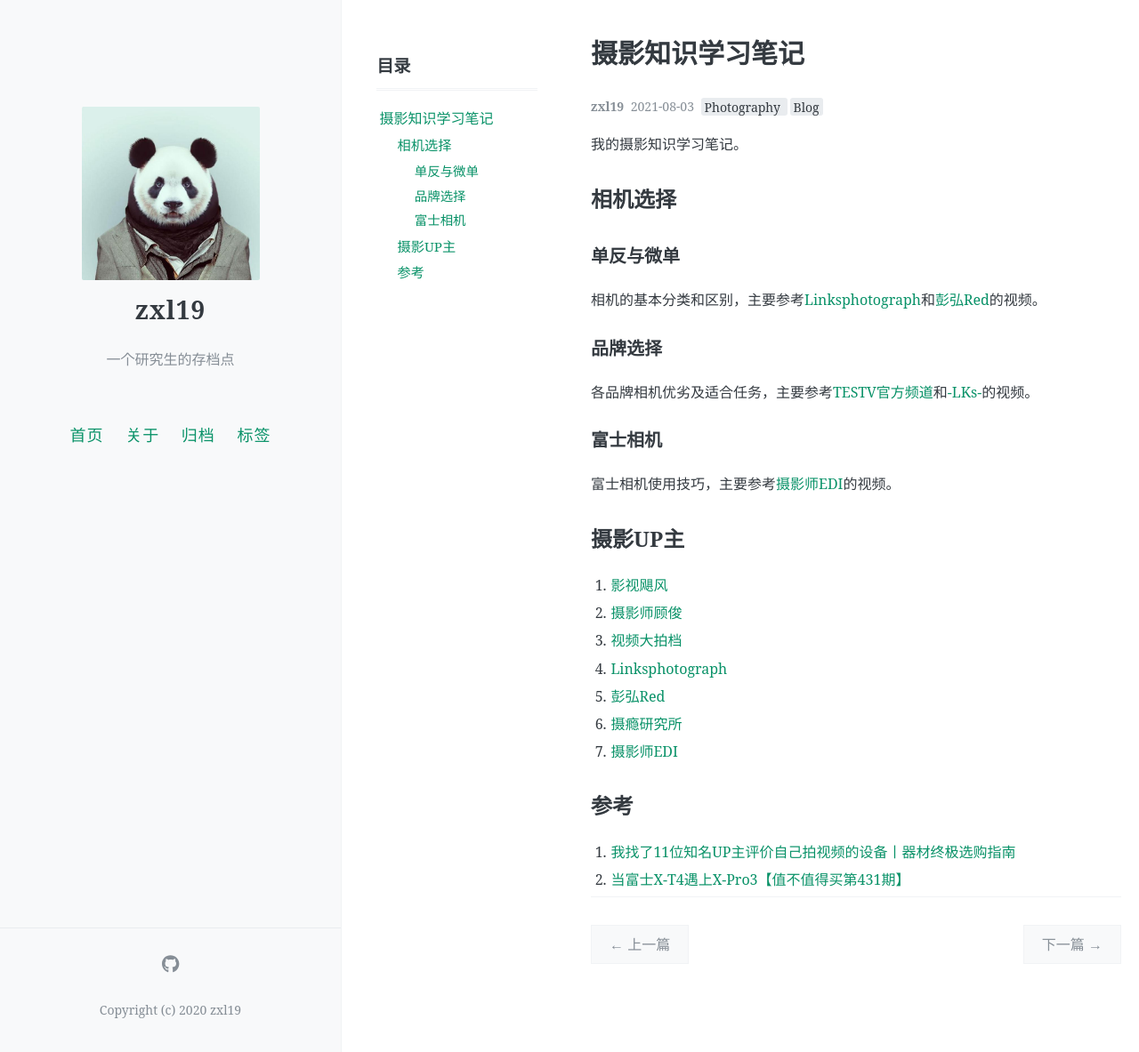
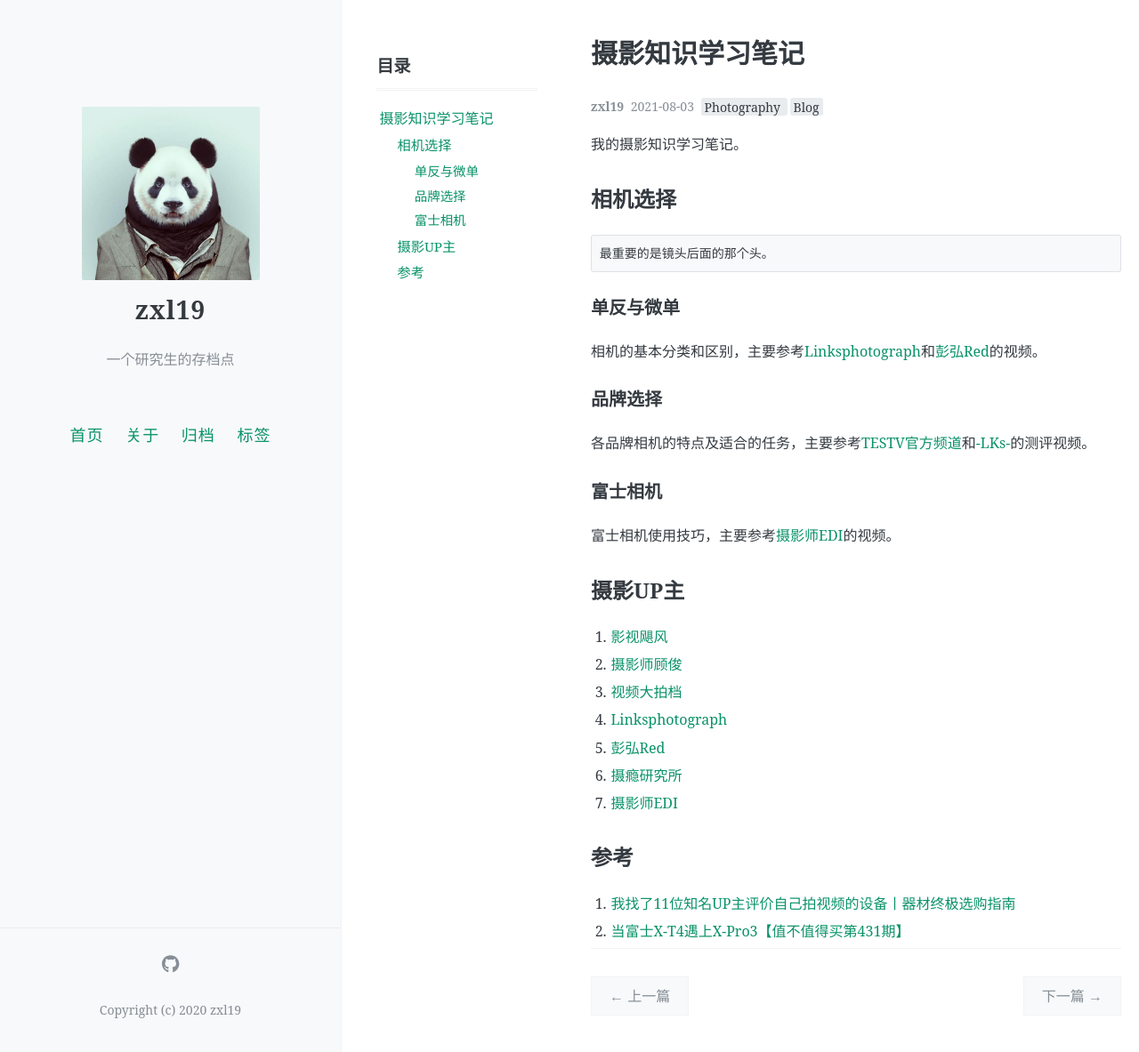
Before and after one commit to zxl19/zxl19.github.io, a Jekyll site: the page built from _posts/2021-08-03-photography-note.md, in a window 1280 px wide and 1183 px high. Shown: the whole window at 89% size. Built offline with Jekyll 4.4.1, drawn with Linux system fonts in a browser that asks for light colours; comment, search, counter and statistics services are not loaded.

Commit message:
Update 2021-08-03-photography-note.md

````diff
--- a/_posts/2021-08-03-photography-note.md
+++ b/_posts/2021-08-03-photography-note.md
@@ -15,13 +15,17 @@ pinned: false
 
 ## 相机选择
 
+```text
+最重要的是镜头后面的那个头。
+```
+
 ### 单反与微单
 
 相机的基本分类和区别，主要参考[Linksphotograph](https://space.bilibili.com/3816626/)和[彭弘Red](https://space.bilibili.com/55801838/)的视频。
 
 ### 品牌选择
 
-各品牌相机优劣及适合任务，主要参考[TESTV官方频道](https://space.bilibili.com/11336264)和[-LKs-](https://space.bilibili.com/125526)的视频。
+各品牌相机的特点及适合的任务，主要参考[TESTV官方频道](https://space.bilibili.com/11336264)和[-LKs-](https://space.bilibili.com/125526)的测评视频。
 
 ### 富士相机
 
````
